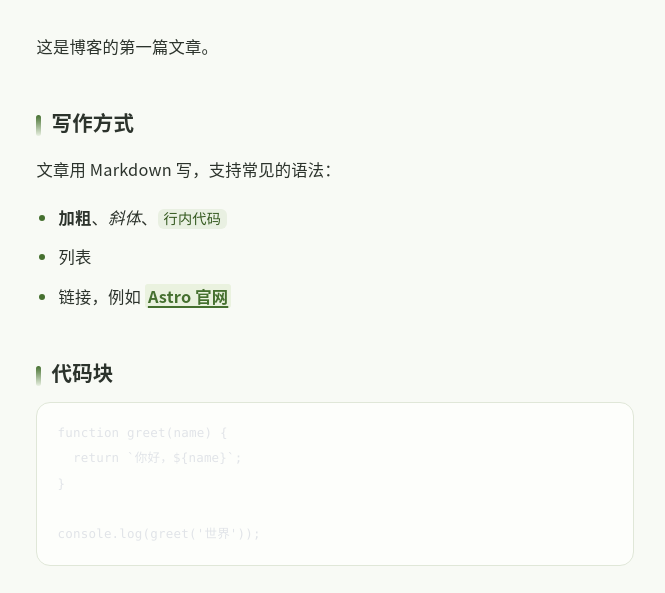
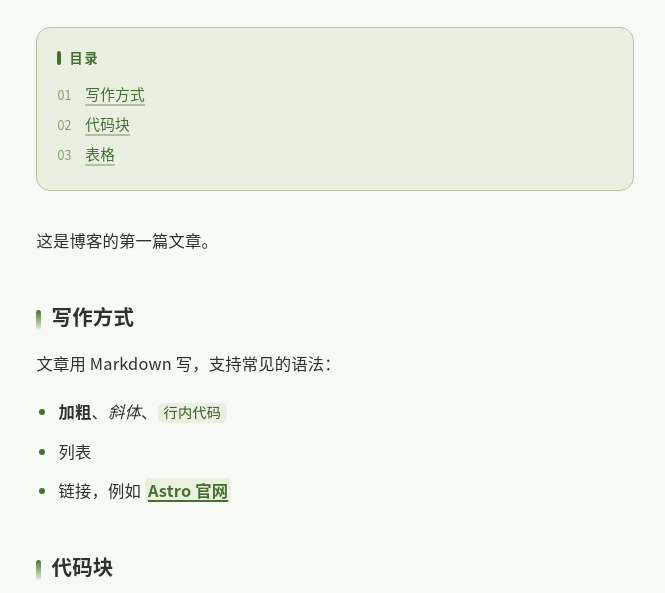
Before and after one commit to doanan11/blog-astro, an Astro site: page /blog-astro/posts/hello-world/ in a window 1280 px wide. Shown: the part 185-778 px from the top of the page, without its empty margins (305-970 px from the left). Built offline with nearby package versions, Linux system fonts and the light colour scheme; Astro itself is replaced by a stand-in of ours.

Commit message:
改用竹影淡绿配色，强化链接与导航可点性，文章页加目录

```diff
--- a/src/layouts/PostLayout.astro
+++ b/src/layouts/PostLayout.astro
@@ -11,7 +11,8 @@ interface Props {
 }
 
 const { post, prev, next } = Astro.props;
-const { Content } = await render(post);
+const { Content, headings } = await render(post);
+const toc = headings.filter((h) => h.depth === 2 || h.depth === 3);
 ---
 
 <BaseLayout title={post.data.title} description={post.data.description}>
@@ -34,6 +35,21 @@ const { Content } = await render(post);
       </div>
     </header>
 
+    {
+      toc.length > 1 && (
+        <nav class="toc" aria-label="目录">
+          <p class="toc-title">目录</p>
+          <ol>
+            {toc.map((h) => (
+              <li class:list={[`depth-${h.depth}`]}>
+                <a href={`#${h.slug}`}>{h.text}</a>
+              </li>
+            ))}
+          </ol>
+        </nav>
+      )
+    }
+
     <div class="prose">
       <Content />
     </div>
```
